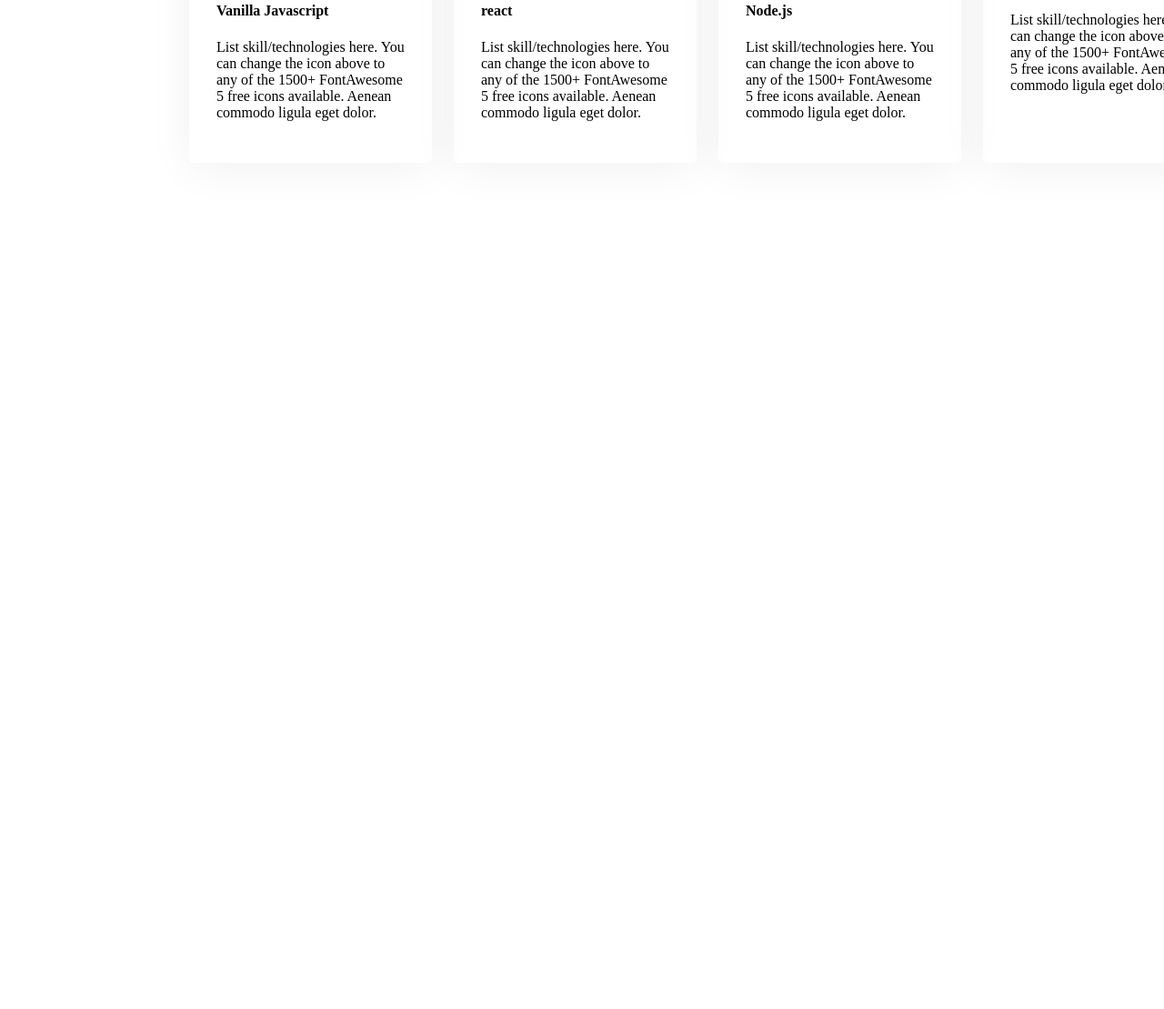
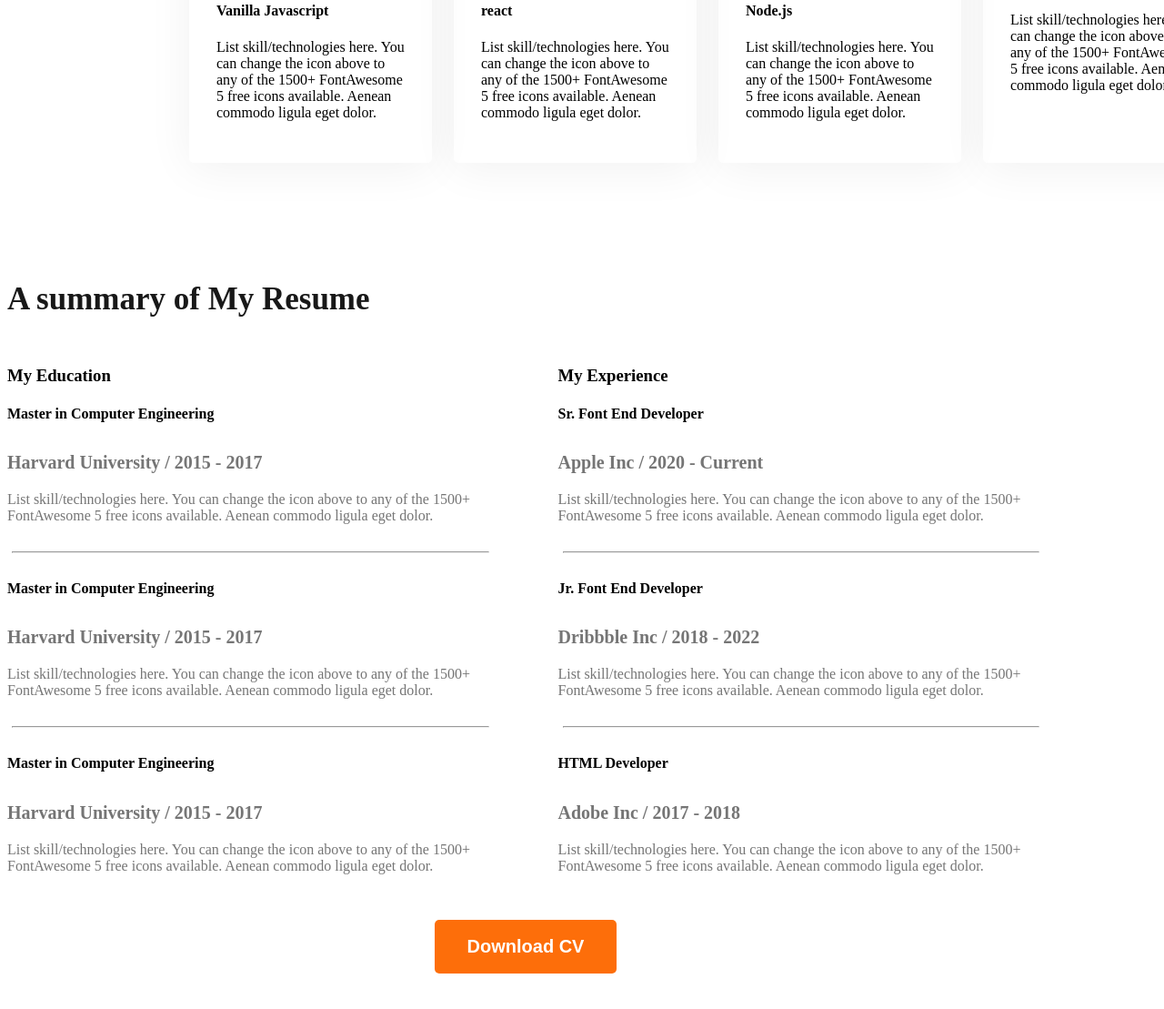
Before and after one commit to ImtiazAhmed01/Simple-Portfolio, a plain HTML site: page index.html in a window 1280 px wide. Shown: the part 2105-3214 px from the top of the page at 91% size. Before the commit the page ends 2414 px from the top, so only its background shows below. Drawn offline with Linux system fonts and the light colour scheme.

Commit message:
resume added

```diff
--- a/index.html
+++ b/index.html
@@ -19,7 +19,7 @@
             <ul>
                 <li><a href="" class="dark-2">Portfolio</a></li>
                 <li><a href="" class="dark-2">Blog</a></li>
-                <li><a href="" ><button class="btn-primary">Hire Me</button></a></li>
+                <li><a href=""><button class="btn-primary">Hire Me</button></a></li>
             </ul>
         </nav>
         <div class="banner">
@@ -27,7 +27,8 @@
                 <h4 class="banner-greetings dark-2">Hi, I am</h4>
                 <h1 class="dark-2 banner-title">Imtiaz Ahmed</h1>
                 <p class="banner-discription">
-                    Shot what able cold new see hold.Friendly as an betrayed formerly he. Morning because as to society behaved moments.
+                    Shot what able cold new see hold.Friendly as an betrayed formerly he. Morning because as to society
+                    behaved moments.
                 </p>
                 <button class="btn-primary">Download CV</button>
                 <button class="btn-primary">Portfolio</button>
@@ -42,7 +43,10 @@
                     About Me
                 </h3>
                 <p class="section-description ">
-                I, m a designer & developer with a passion for web design. I enjoy developing simple, clean and slick websites that provide real value to the end user. I have dozens of live projects from my clients. Delivering work within time and budget which meets clients requirements in our mata. My aim is to become a master level developer while satisfying my clients with my skillful work.
+                    I, m a designer & developer with a passion for web design. I enjoy developing simple, clean and
+                    slick websites that provide real value to the end user. I have dozens of live projects from my
+                    clients. Delivering work within time and budget which meets clients requirements in our mata. My aim
+                    is to become a master level developer while satisfying my clients with my skillful work.
                 </p>
                 <div class="about-items">
                     <div class="about-item">
@@ -68,30 +72,98 @@
             <div class="about">
                 <h3 class="section-title text-center">What I Do</h3>
                 <p class="section-description text-center">
-                I have more than 3 years experience building software for clients all over the world. Below is a quick overview of my main technical skill sets and technologies i use. Want to find out more about my experience? Check out my online resume and project portfolio.
+                    I have more than 3 years experience building software for clients all over the world. Below is a
+                    quick overview of my main technical skill sets and technologies i use. Want to find out more about
+                    my experience? Check out my online resume and project portfolio.
                 </p>
             </div>
             <div class="skills-container">
                 <div class="skill">
                     <img src="images/icons/js.png" alt="">
                     <h4 class="skill-title">Vanilla Javascript</h4>
-                    <p class="skill-description">List skill/technologies here. You can change the icon above to any of the 1500+ FontAwesome 5 free icons available. Aenean commodo ligula eget dolor.</p>
+                    <p class="skill-description">List skill/technologies here. You can change the icon above to any of
+                        the 1500+ FontAwesome 5 free icons available. Aenean commodo ligula eget dolor.</p>
                 </div>
                 <div class="skill">
                     <img src="images/icons/react.png" alt="">
                     <h4 class="skill-title">react</h4>
-                    <p class="skill-description">List skill/technologies here. You can change the icon above to any of the 1500+ FontAwesome 5 free icons available. Aenean commodo ligula eget dolor.</p>
+                    <p class="skill-description">List skill/technologies here. You can change the icon above to any of
+                        the 1500+ FontAwesome 5 free icons available. Aenean commodo ligula eget dolor.</p>
                 </div>
                 <div class="skill">
                     <img src="images/icons/nodejs.png" alt="">
                     <h4 class="skill-title">Node.js</h4>
-                    <p class="skill-description">List skill/technologies here. You can change the icon above to any of the 1500+ FontAwesome 5 free icons available. Aenean commodo ligula eget dolor.</p>
+                    <p class="skill-description">List skill/technologies here. You can change the icon above to any of
+                        the 1500+ FontAwesome 5 free icons available. Aenean commodo ligula eget dolor.</p>
                 </div>
                 <div class="skill">
                     <img src="images/icons/" alt="">
                     <h4 class="skill-title">MongoDB</h4>
-                    <p class="skill-description">List skill/technologies here. You can change the icon above to any of the 1500+ FontAwesome 5 free icons available. Aenean commodo ligula eget dolor.</p>
+                    <p class="skill-description">List skill/technologies here. You can change the icon above to any of
+                        the 1500+ FontAwesome 5 free icons available. Aenean commodo ligula eget dolor.</p>
                 </div>
+            </div>
+        </section>
+        <section class="resume">
+            <h3 class="section-resume section-title">
+                A summary of My Resume
+            </h3>
+            <div class="resume-container">
+                <div class="resume-column">
+                    <h3 class="resume-column-title">My Education</h3>
+                    <div class="experience">
+                        <h4 class="experience-title">Master in Computer Engineering</h4>
+                        <h5 class="experience-sub-title">Harvard University / 2015 - 2017</h5>
+                        <div class="experience-description">List skill/technologies here. You can change the icon above
+                            to any of the 1500+ FontAwesome 5 free icons available. Aenean commodo ligula eget dolor.
+                        </div>
+                    </div>
+                    <hr>
+                    <div class="experience">
+                        <h4 class="experience-title">Master in Computer Engineering</h4>
+                        <h5 class="experience-sub-title">Harvard University / 2015 - 2017</h5>
+                        <div class="experience-description">List skill/technologies here. You can change the icon above
+                            to any of the 1500+ FontAwesome 5 free icons available. Aenean commodo ligula eget dolor.
+                        </div>
+                    </div>
+                    <hr>
+                    <div class="experience">
+                        <h4 class="experience-title">Master in Computer Engineering</h4>
+                        <h5 class="experience-sub-title">Harvard University / 2015 - 2017</h5>
+                        <div class="experience-description">List skill/technologies here. You can change the icon above
+                            to any of the 1500+ FontAwesome 5 free icons available. Aenean commodo ligula eget dolor.
+                        </div>
+                    </div>
+                </div>
+                <div class="resume-column">
+                    <h3 class="resume-column-title">My Experience</h3>
+                    <div class="experience">
+                        <h4 class="experience-title">Sr. Font End Developer</h4>
+                        <h5 class="experience-sub-title">Apple Inc / 2020 - Current</h5>
+                        <div class="experience-description">List skill/technologies here. You can change the icon above
+                            to any of the 1500+ FontAwesome 5 free icons available. Aenean commodo ligula eget dolor.
+                        </div>
+                    </div>
+                    <hr>
+                    <div class="experience">
+                        <h4 class="experience-title">Jr. Font End Developer</h4>
+                        <h5 class="experience-sub-title">Dribbble Inc / 2018 - 2022</h5>
+                        <div class="experience-description">List skill/technologies here. You can change the icon above
+                            to any of the 1500+ FontAwesome 5 free icons available. Aenean commodo ligula eget dolor.
+                        </div>
+                    </div>
+                    <hr>
+                    <div class="experience">
+                        <h4 class="experience-title">HTML Developer</h4>
+                        <h5 class="experience-sub-title">Adobe Inc / 2017 - 2018</h5>
+                        <div class="experience-description">List skill/technologies here. You can change the icon above
+                            to any of the 1500+ FontAwesome 5 free icons available. Aenean commodo ligula eget dolor.
+                        </div>
+                    </div>
+                </div>
+            </div>
+            <div class=" text-center resume-download-CV">
+                <button class="btn-primary">Download CV</button>
             </div>
         </section>
     </main>
--- a/style/style.css
+++ b/style/style.css
@@ -130,3 +130,22 @@
     border-radius: 5px;
     box-shadow: 0px 6px 50px 0px rgba(0,0,0,0.06);
 }
+/* resume section style */
+.resume-container{
+    display: flex;
+    gap: 71px;
+}
+.experience-description, .experience-sub-title{
+    color: #757575;
+}
+.experience-sub-title{
+    font-size: 20px;
+    font-weight: 600;
+    margin-bottom: 20px;
+}
+.resume hr{
+    margin: 30px 5px;
+}
+.resume-download-CV{
+    margin-top: 50px;
+}
```
Lines whose indentation alone changed are shown as unchanged.
